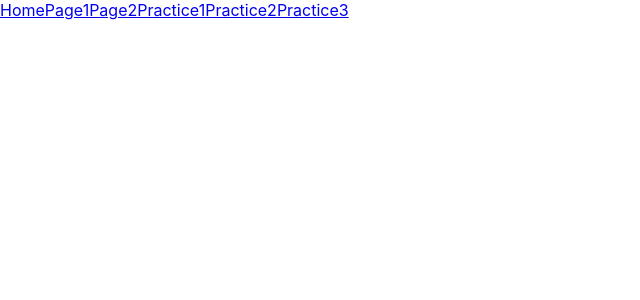
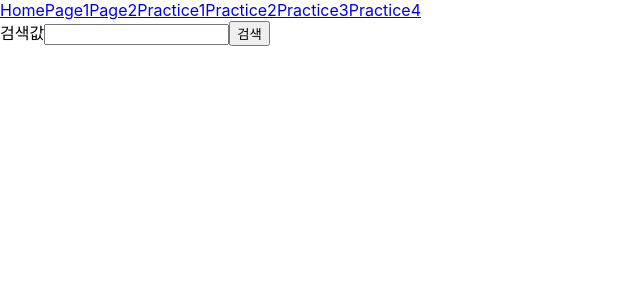
Before and after one commit to KiimDoHyun/typescript-react-practice-1, a React (Create React App) app: page /Practice4 in a window 1280 px wide. Shown: the top 300 px of the page, without its empty margins (0-640 px from the left). Built offline with nearby package versions, Linux system fonts and the light colour scheme.

Commit message:
feat: react-query 적용

```diff
--- a/package.json
+++ b/package.json
@@ -17,6 +17,7 @@
     "axios": "^1.2.2",
     "react": "^18.2.0",
     "react-dom": "^18.2.0",
+    "react-query": "^3.39.3",
     "react-redux": "^8.0.5",
     "react-router-dom": "^6.6.1",
     "react-scripts": "5.0.1",
--- a/src/App.tsx
+++ b/src/App.tsx
@@ -12,6 +12,7 @@ function App() {
                 <Link to={"/Practice1"}>Practice1</Link>
                 <Link to={"/Practice2"}>Practice2</Link>
                 <Link to={"/Practice3"}>Practice3</Link>
+                <Link to={"/Practice4"}>Practice4</Link>
             </header>
             <Router />
         </div>
--- /dev/null
+++ b/src/Component/Practice4/List.tsx
@@ -0,0 +1,16 @@
+import React from 'react';
+import styled from 'styled-components';
+
+
+const List = ({listData}: any) => {
+    return (
+        <ListBlock>
+            {listData?.data.items.map((item: any) => (
+                <li key={item.id}>{item.name}</li>
+            ))}
+        </ListBlock>
+    );
+}
+
+const ListBlock = styled.ul``;
+export default List;
--- /dev/null
+++ b/src/Page/Practice4.tsx
@@ -0,0 +1,109 @@
+import { AxiosResponse } from 'axios';
+import React, { useState } from 'react';
+import { useQuery } from 'react-query';
+import client from '../api/client';
+import { getGitCommitApi } from '../api/git';
+import List from '../Component/Practice4/List';
+
+const testApi = (repo:string = ''):Promise<AxiosResponse<any, any>> => {
+    return client.get(`/search/repositories?q=${repo}&page=${1}`)
+
+    /*
+    return client.get(`/search/repositories`, {
+        params: {
+            q: repo,
+            page: 1
+        }
+    })
+    */
+}
+
+/*
+useQuery : 서버 데이터 가져오기 (read)
+useMutation: 서버데이터 변경 (create, update, delete)
+
+const { isLoading, error, data } = useQuery('user', fetcher, options);
+const { data, isLoading, mutate, mutateAsync } = useMutation(mutationFn, options);
+
+*/
+
+/*
+* !!: 값을 불린형으로 변환
+*/
+
+const Practice4 = () => {
+    const [inputRepo, setInputRepo] = useState('');
+    // ReactQuery
+    // param이 있는 경우 key를 배열로, 2번쨰 인자는 params 로 사용한다.
+    // 검색에 사용할 값유무에 따라 enabled 수정
+
+    /*
+    search 조회 방법1
+    inputRepo 값이 없으면 false 로 렌더링 되어 query가 실행이 안된다.
+    inputRepo 값이 있으면 true 로 렌더링 되어 query가 실행 된다.
+    */
+    const {isLoading, isError, data, error, status} = useQuery(["getGitRepo", inputRepo], () => testApi(inputRepo), {
+        onSuccess: () => console.log('성공입니다.'),
+        enabled: !!inputRepo,
+        keepPreviousData: true // 데이터 재 조회시 이전 데이터가 사라지고 새로 데이터 조회하는 과정에서 데이터가 안보이는 걸 방지함. (이전데이터를 유지하고 새로 데이터를 가져오면 새 데이터로 교체됨)
+    })
+
+    /*
+    search 조회 방법2
+    enabled: false 로 자동 실행을 막는다.
+    refetch 함수로 특정 시점에 api를 호출한다.
+    명령형으로 사용하면 안된다?
+
+    "쿼리는 선언형이다."
+
+    */
+    // const {isLoading, isError, data, error, status, refetch} = useQuery(["getGitRepo", inputRepo], () => testApi(inputRepo), {
+    //     onSuccess: (e) => console.log('성공입니다.', e),
+    //     onError: () => console.log('에러'),
+    //     enabled: false
+    // })
+
+    // if(isLoading) {
+    //     return (
+    //         <div>
+    //             <h1>Loading...</h1>
+    //         </div>
+    //     )
+    // }
+
+    // if(isError){
+    //     return (
+    //         <div>
+    //             <h1>에러 발생</h1>
+    //         </div>
+    //     )
+    // }
+
+    const onSubmit = (e: React.SyntheticEvent<HTMLFormElement>) => {
+        e.preventDefault();
+
+        const form = e.currentTarget
+        const formElements = form.elements as typeof form.elements & {
+            repoInput: {value: string}
+        }
+
+        if(!formElements.repoInput.value) return;
+        setInputRepo(formElements.repoInput.value);
+    }
+
+    return (
+        <div>
+            <form onSubmit={onSubmit}>
+                <label>검색값</label>
+                <input id='repoInput'/>
+                <button>검색</button>
+            </form>
+            {isLoading && <div>로딩중</div>}
+            {isError && <div>에러발생</div>}
+            <List listData={data}/>
+
+        </div>
+    );
+}
+
+export default Practice4;
--- a/src/Router/Router.tsx
+++ b/src/Router/Router.tsx
@@ -6,6 +6,7 @@ import Page2Detail from "../Page/Page2Detail";
 import Practice1 from "../Page/Practice1";
 import Practice2 from "../Page/Practice2";
 import Practice3 from "../Page/Practice3";
+import Practice4 from "../Page/Practice4";
 
 const Router = () => {
     return (
@@ -18,6 +19,7 @@ const Router = () => {
                 <Route element={<Practice1 />} path="/Practice1" />
                 <Route element={<Practice2 />} path="/Practice2" />
                 <Route element={<Practice3 />} path="/Practice3" />
+                <Route element={<Practice4 />} path="/Practice4" />
             </Routes>
         </>
     );
--- a/src/api/client.ts
+++ b/src/api/client.ts
@@ -1,5 +1,7 @@
 import axios from "axios";
 
-const client = axios.create({});
+const client = axios.create({
+    baseURL: 'https://api.github.com'
+});
 
 export default client;
--- a/src/index.tsx
+++ b/src/index.tsx
@@ -7,12 +7,16 @@ import { BrowserRouter } from "react-router-dom";
 import rootReducer from "./Module";
 import { createStore } from "redux";
 import { Provider } from "react-redux";
+import { QueryClientProvider, QueryClient } from "react-query";
 
+const queryClient = new QueryClient();
 const root = ReactDOM.createRoot(
     document.getElementById("root") as HTMLElement
 );
 const store = createStore(rootReducer);
+
 root.render(
+    <QueryClientProvider client={queryClient}>
         <Provider store={store}>
             <React.StrictMode>
                 <BrowserRouter>
@@ -20,6 +24,7 @@ root.render(
                 </BrowserRouter>
             </React.StrictMode>
         </Provider>
+    </QueryClientProvider>
 );
 
 // If you want to start measuring performance in your app, pass a function
```
Also changed, not shown: 1 other file (tests, documents, lock files or other folders). Lines whose indentation alone changed are shown as unchanged.
